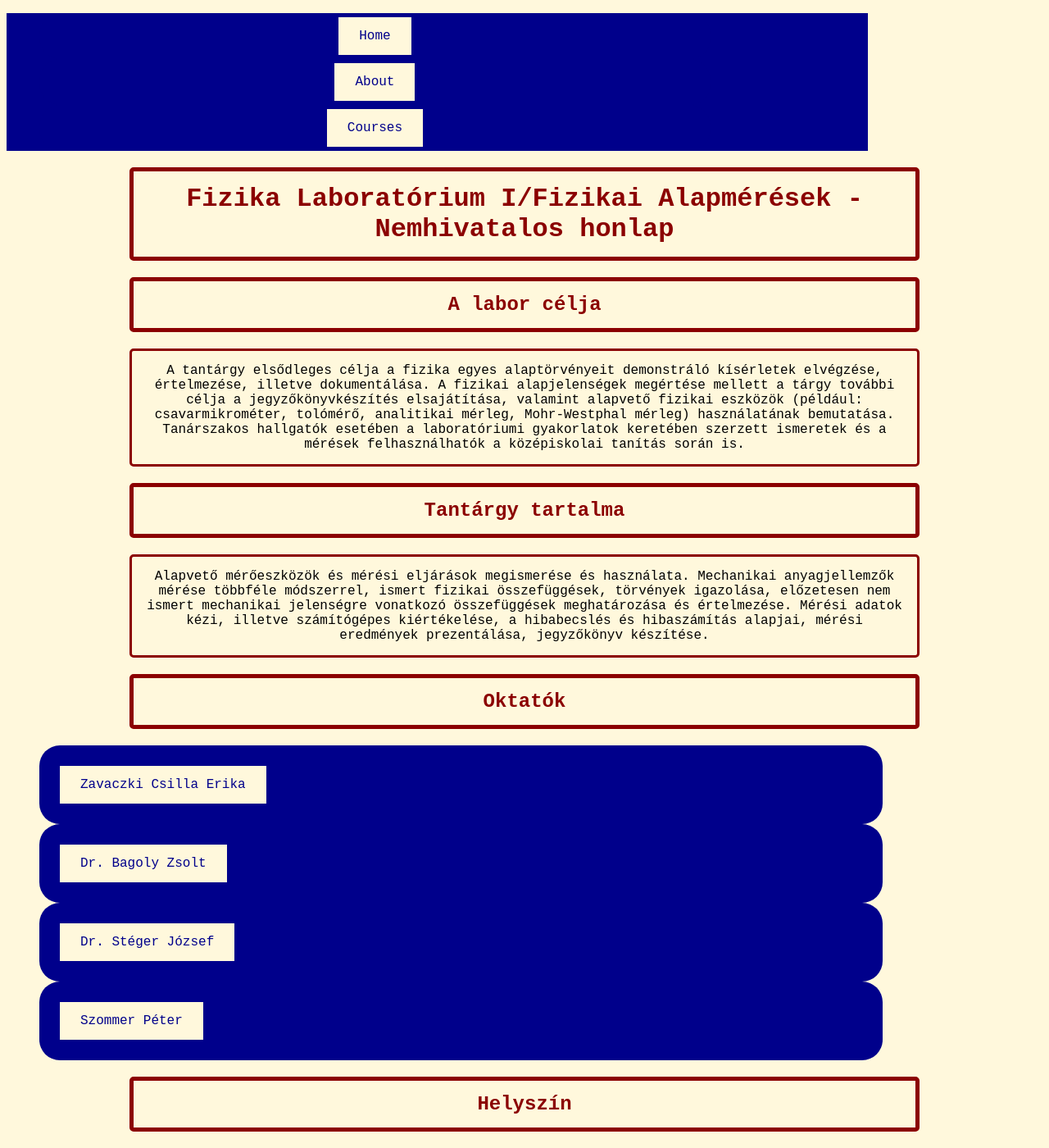
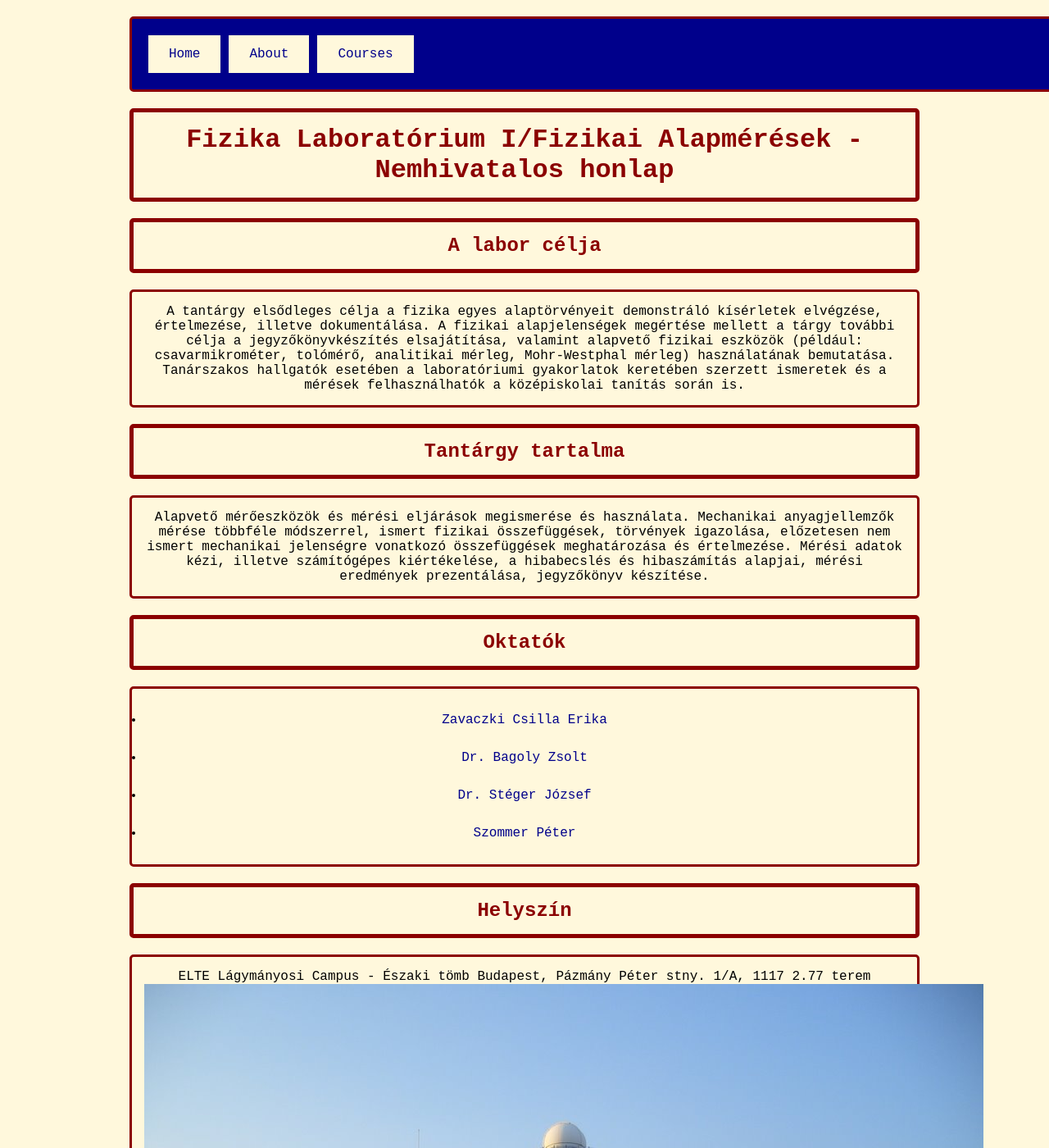
Before and after one commit to B-Lorentz/B-Lorentz.github.io, a Jekyll site: the page built from myfizlab.md, in a window 1280 px wide and 1400 px high. Shown: the whole window at 82% size. Built offline with Jekyll 4.4.1, drawn with Linux system fonts in a browser that asks for light colours.

Commit message:
Update cou_style.css

```diff
--- a/assets/css/cou_style.css
+++ b/assets/css/cou_style.css
@@ -17,7 +17,7 @@ h1, h2, h3 {
   margin-right: 150px;
   margin-left: 150px;
 }
-p {
+p, ul {
   color: black;
   text-align: center;
   border: 3px solid darkred;
@@ -46,15 +46,7 @@ ul.nav {
   background-color: darkblue;
   position: sticky;
   top: 0;
-  width: 80%;
-}
-li {
-	background-color: darkblue;
-    	display: block;
-	border-radius: 25px;
-	padding: 25px;
-	border: 15px;
-	width: 80%;
+  width: 100%;
 }
 
 li.nav {
```
